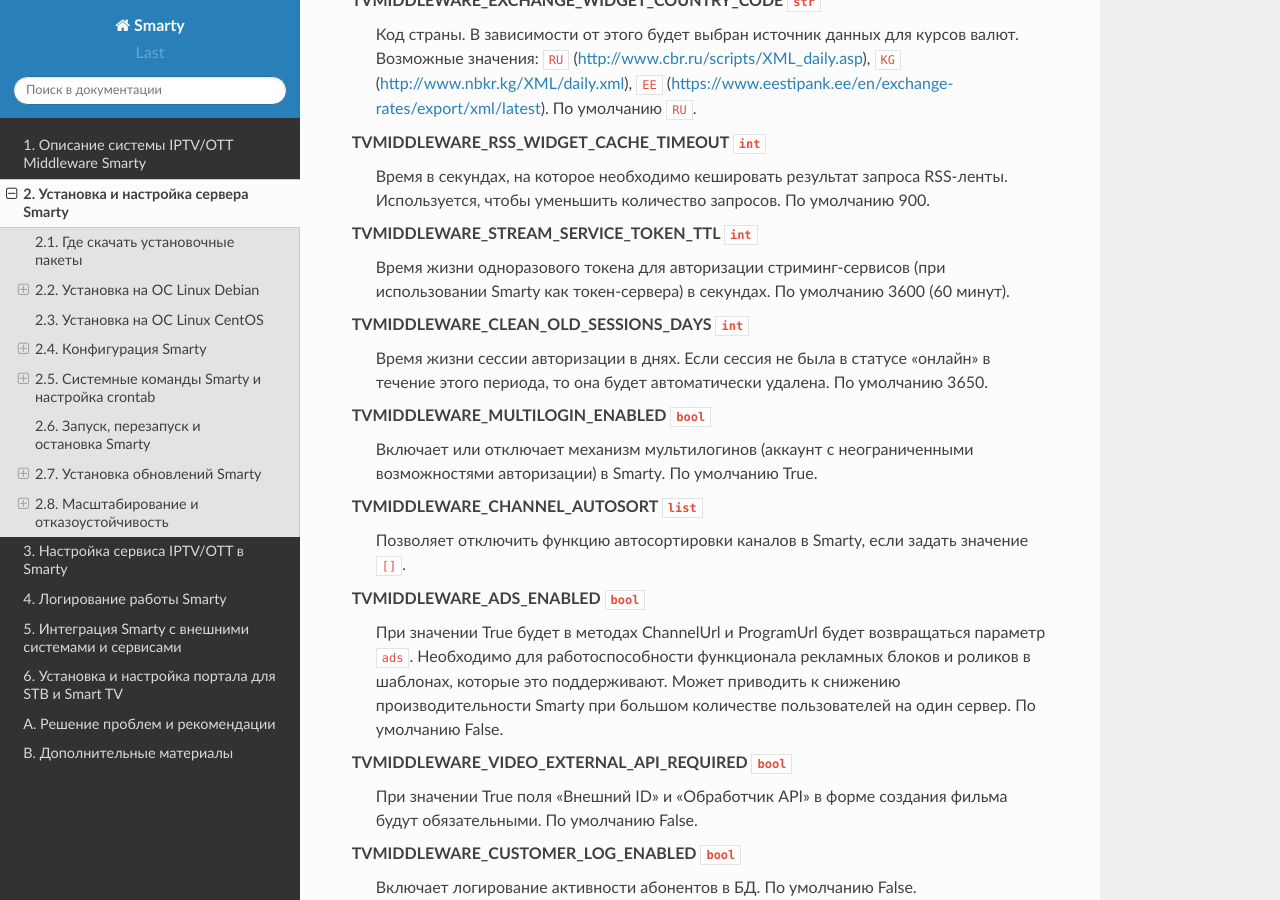
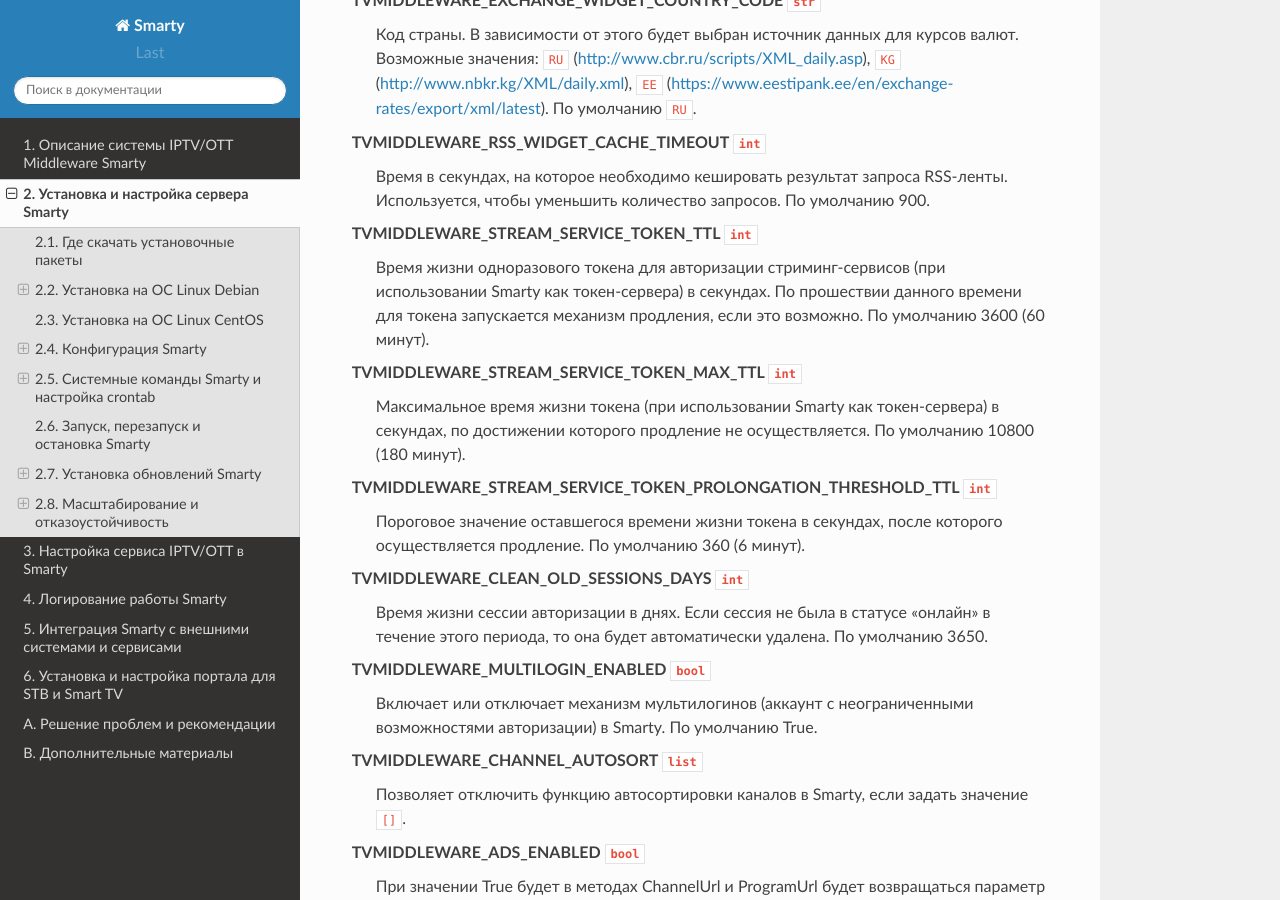
Before and after one commit to sergey-yakovlev/smarty-docs, a Sphinx documentation site: the page built from source/installation_and_configuration.rst, in a window 1280 px wide and 900 px high, scrolled down 7139 px. Built offline with Sphinx 7.4.7 and the Read the Docs theme 2.0.0, drawn with Linux system fonts in a browser that asks for light colours.

Commit message:
Update installation_and_configuration.rst

```diff
--- a/source/installation_and_configuration.rst
+++ b/source/installation_and_configuration.rst
@@ -321,7 +321,13 @@
 
 TVMIDDLEWARE_STREAM_SERVICE_TOKEN_TTL ``int``
   Время жизни одноразового токена для авторизации стриминг-сервисов (при использовании Smarty как токен-сервера) в
-  секундах. По умолчанию 3600 (60 минут).
+  секундах. По прошествии данного времени для токена запускается механизм продления, если это возможно. По умолчанию 3600 (60   минут).
+
+TVMIDDLEWARE_STREAM_SERVICE_TOKEN_MAX_TTL ``int``
+  Максимальное время жизни токена (при использовании Smarty как токен-сервера) в секундах, по достижении которого продление     не осуществляется. По умолчанию 10800 (180 минут).
+
+TVMIDDLEWARE_STREAM_SERVICE_TOKEN_PROLONGATION_THRESHOLD_TTL ``int``
+  Пороговое значение оставшегося времени жизни токена в секундах, после которого осуществляется продление. По умолчанию 360     (6 минут).
 
 TVMIDDLEWARE_CLEAN_OLD_SESSIONS_DAYS ``int``
   Время жизни сессии авторизации в днях. Если сессия не была в статусе "онлайн" в течение этого периода, то она будет
```
